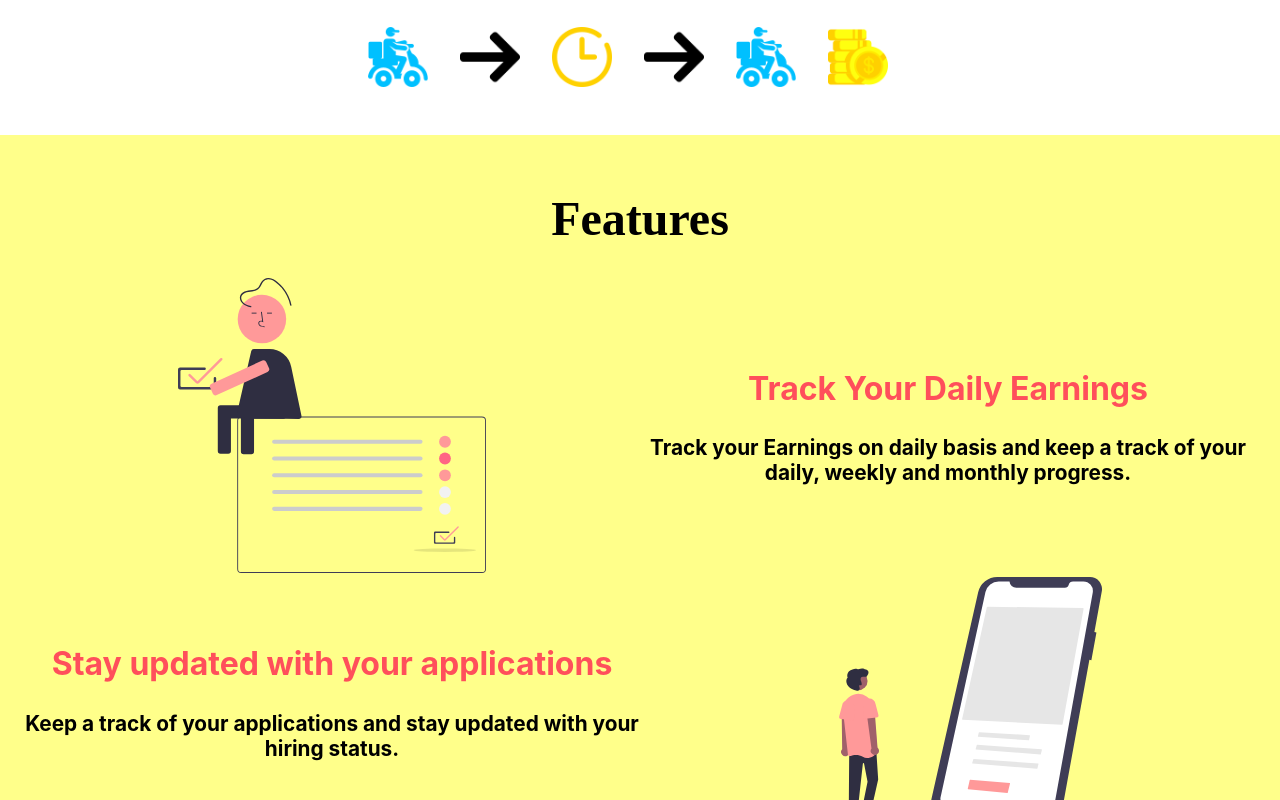
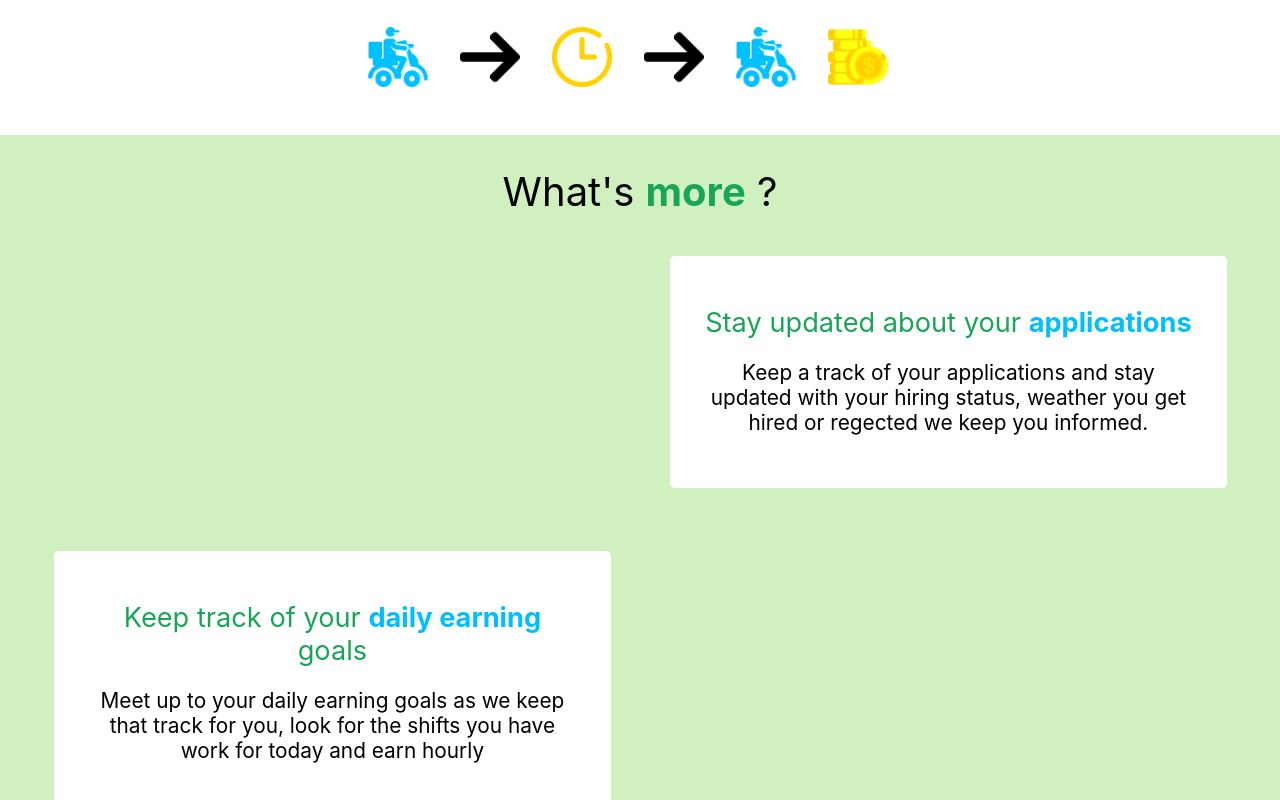
Before and after one commit to RR190701/gray-collar-hub-client, a React (Create React App) app: page / in a window 1280 px wide. Shown: the part 2000-2800 px from the top of the page. Built offline with nearby package versions, Linux system fonts and the light colour scheme.

Commit message:
home page edited

```diff
--- a/src/components/home.js
+++ b/src/components/home.js
@@ -29,6 +29,7 @@ import coins from './../utils/coins.png';
 import money from './../utils/money-bag.png'
 import FooterPagePro from './footer';
 import Footer from './footer';
+import Application from './application';
 
 
 
@@ -51,15 +52,19 @@ p: {
   fontSize: '1.3rem'
   },
 r: {
-fontFamily: 'cursive',
-  fontSize: '3rem'
+  fontSize: '2.5rem',
+margin:".5rem 0",
+fontWeight:'normal',
+'& strong':{
+  color:"#18A558"
+}
   },
 track: {
-width: '50%'
+width: '50%',
 },
 cont: {
   padding: '1.5rem',
-  background: '#FFFF8A'
+  backgroundColor:'#d0f0c0',
   },
     home_heading:{
         fontSize:"2.5rem",
@@ -185,6 +190,24 @@ margin:'1.5rem auto 1.5rem'
         fontWeight:'bold',
         color:"#18A558"
       }
+    },
+    infoCard:{
+    width:'80%',
+    margin:'2rem auto',
+    backgroundColor:'#fff',
+    borderRadius:'5px',
+    padding:'2rem ',
+    '& h1':{
+      color:"#18A558",
+      fontSize:'1.7rem',
+      fontWeight:'normal'
+    },
+    '& p':{
+      fontSize:'1.3rem'
+    },
+    '& strong':{
+      color:"#00BFFF"
+    }
     }
   }));
 
@@ -334,37 +357,46 @@ const handleSubmit = async (e) =>{
       </div>
       <Grid container justifyContent="center" alignItems="center" className={classes.cont}>
 <Grid item direction="row" xs={12}>
-  <h1 className={classes.r}>Features</h1>
+  <h1 className={classes.r}>What's <strong>more</strong> ?</h1>
 
 </Grid>
 <Grid container justifyContent="center" alignItems="center">
   <Grid container justifyContent="center" alignItems="center" direction="row">
 
-<Grid item xs={6}>
-<img src={progress} className={classes.track} alt="work"></img>
+<Grid item sm={6}>
+
 </Grid>
-<Grid item xs={6}>
-  <h2 className={classes.tr}>
-Track Your Daily Earnings
-</h2>
-<h4 className={classes.p}>
-Track your Earnings on daily basis and keep a track of your daily, weekly and monthly progress.
-</h4>
+<Grid item sm={6}>
+  <div className={classes.infoCard} data-aos="flip-up">
+    <h1>Stay updated about your <strong>applications</strong></h1>
+    <p>Keep a track of your applications and stay updated with your hiring status, weather you get hired or regected we keep you informed.</p>
+    </div>
 </Grid>
   </Grid>
+
   <Grid container justifyContent="center" alignItems="center" direction="row">
 
-<Grid item xs={6}>
-<h2 className={classes.tr}>
-Stay updated with your applications
-</h2>
-<h4 className={classes.p}>
-Keep a track of your applications and stay updated with your hiring status.
-</h4>
+<Grid item sm={6}>
+<div className={classes.infoCard} data-aos="flip-up">
+    <h1>Keep track of your <strong>daily earning</strong> goals</h1>
+<p>Meet up to your daily earning goals as we keep that track for you, look for the shifts you have work for today and earn hourly</p>
+    </div>
 </Grid>
-<Grid item xs={6}>
+<Grid item sm={6}>
 
-<img src={application} className={classes.track} alt="work"></img>
+</Grid>
+  </Grid>
+
+  <Grid container justifyContent="center" alignItems="center" direction="row">
+
+<Grid item sm={6}>
+
+</Grid>
+<Grid item sm={6}>
+  <div className={classes.infoCard} data-aos="flip-up">
+    <h1>Delivery jobs for <strong>women</strong></h1>
+<p>Work as a delivery women, find safe jobs easily in your area and select the timing shifts you are comfortable with</p>
+    </div>
 </Grid>
   </Grid>
 
```
